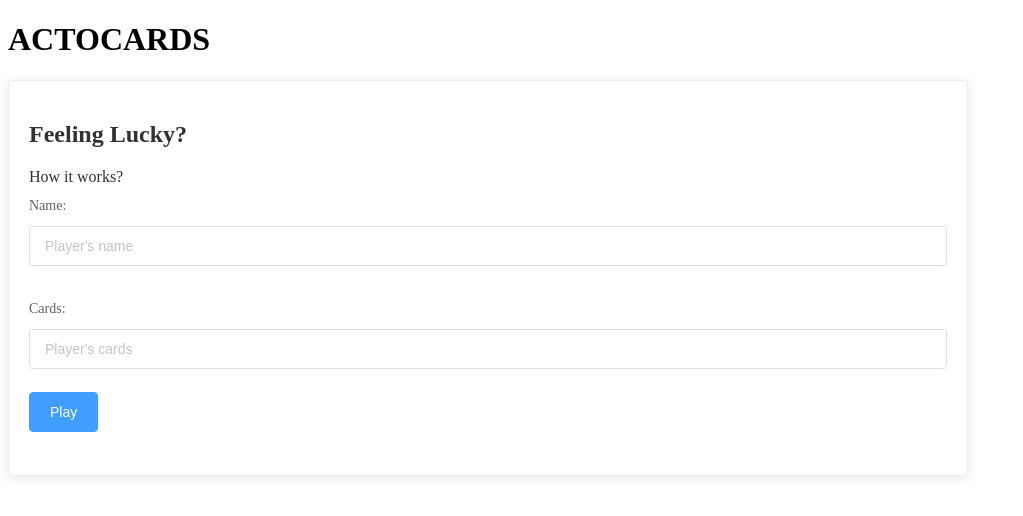
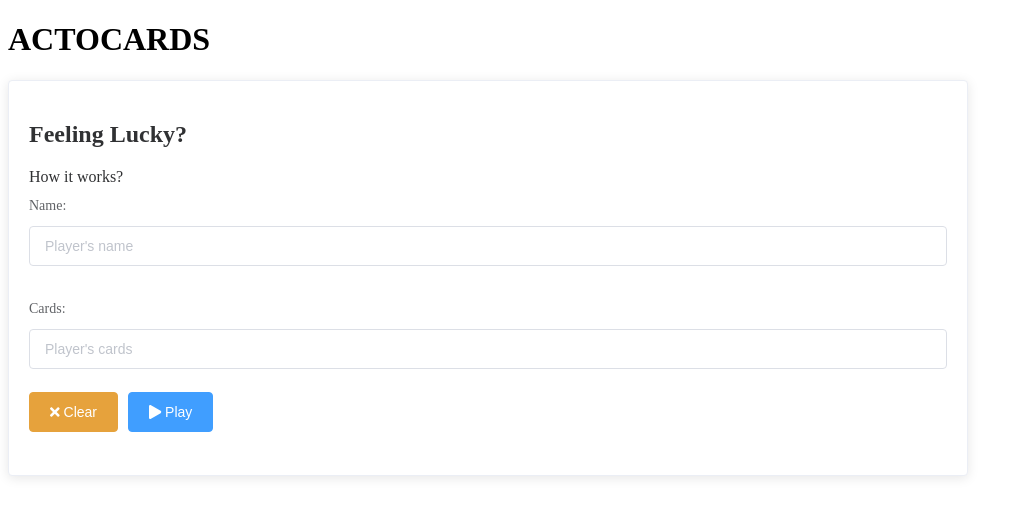
Before and after one commit to guizoxxv/actocards-app, a Vue app: page / in a window 1280 px wide. Shown: the top 516 px of the page, without its empty margins (0-1023 px from the left). Built offline with nearby package versions, Linux system fonts and the light colour scheme.

Commit message:
Implemented validation

```diff
--- a/package.json
+++ b/package.json
@@ -8,13 +8,14 @@
     "lint": "vue-cli-service lint"
   },
   "dependencies": {
+    "@fortawesome/fontawesome-svg-core": "^1.2.35",
+    "@fortawesome/free-solid-svg-icons": "^5.15.3",
+    "@fortawesome/vue-fontawesome": "^2.0.2",
     "axios": "^0.21.1",
     "core-js": "^3.6.5",
     "element-ui": "^2.15.1",
     "tailwindcss": "npm:@tailwindcss/postcss7-compat@^2.1.0",
     "vue": "^2.6.11",
-    "vue-class-component": "^7.2.3",
-    "vue-property-decorator": "^9.1.2",
     "vuex": "^3.4.0"
   },
   "devDependencies": {
--- a/src/App.vue
+++ b/src/App.vue
@@ -11,19 +11,18 @@
 </template>
 
 <script lang="ts">
-import { Component, Vue } from 'vue-property-decorator';
+import Vue from 'vue';
 import 'tailwindcss/tailwind.css';
 import Game from '@/components/Game.vue';
 import Leaderboard from '@/components/Leaderboard.vue';
 import '@/assets/app.scss';
 
-@Component({
+export default Vue.extend({
   components: {
     Game,
-    Leaderboard,
+    // Leaderboard,
   },
-})
-export default class App extends Vue {}
+});
 </script>
 
 <style lang="scss" scoped>
--- a/src/components/Game.vue
+++ b/src/components/Game.vue
@@ -13,8 +13,13 @@
         @close="closeGameInstructionsModal"
       />
     </div>
-    <el-form ref="form" :model="form" @submit.native.prevent="handleSubmit">
-      <el-form-item class="mb-2">
+    <el-form
+      ref="form"
+      :model="form"
+      @input.native="handleInput"
+      @submit.native.prevent="handleSubmit"
+    >
+      <el-form-item :error="errors.name">
         <span slot="label" class="text-sm">Name:</span>
         <el-input
           placeholder="Player's name"
@@ -22,7 +27,7 @@
           required
         />
       </el-form-item>
-      <el-form-item class="mb-5">
+      <el-form-item :error="errors.cards" class="mb-8">
         <span slot="label" class="text-sm">Cards:</span>
         <el-input
           placeholder="Player's cards"
@@ -31,7 +36,16 @@
         />
       </el-form-item>
       <el-form-item class="text-center">
+        <el-button
+          type="warning"
+          native-type="button"
+          @click="clearForm"
+        >
+          <font-awesome-icon icon="times" />
+          Clear
+        </el-button>
         <el-button type="primary" native-type="submit">
+          <font-awesome-icon icon="play" />
           Play
         </el-button>
       </el-form-item>
@@ -40,11 +54,11 @@
 </template>
 
 <script lang="ts">
-import { Component, Vue } from 'vue-property-decorator';
+import Vue from 'vue';
 import GameInstructionsModal from '@/components/GameInstructionsModal.vue';
 import { playRequest } from '@/services/api';
 
-@Component({
+export default Vue.extend({
   components: {
     GameInstructionsModal,
   },
@@ -56,26 +70,47 @@ import { playRequest } from '@/services/api';
         cards: '',
       },
       errors: {
-        name: false,
-        cards: false,
+        active: false,
+        name: '',
+        cards: '',
       },
     };
   },
   methods: {
     async handleSubmit() {
       try {
-        const response = await playRequest(this.$data.form);
+        const response = await playRequest(this.form);
         console.log(response);
       } catch (e) {
         if (e.response.status === 422) {
-          console.log('validation error!');
+          const errorMsgs = e.response.data.errors;
+
+          this.errors = {
+            active: true,
+            name: errorMsgs.name?.[0] || '',
+            cards: errorMsgs.cards?.[0] || '',
+          };
         }
       }
     },
+    handleInput() {
+      if (this.errors.active) {
+        this.errors = {
+          active: false,
+          name: '',
+          cards: '',
+        };
+      }
+    },
+    clearForm() {
+      this.form = {
+        name: '',
+        cards: '',
+      };
+    },
     closeGameInstructionsModal() {
-      this.$data.gameInstructionsDialogVisible = false;
+      this.gameInstructionsDialogVisible = false;
     },
   },
-})
-export default class Game extends Vue {}
+});
 </script>
--- a/src/components/GameEndModal.vue
+++ b/src/components/GameEndModal.vue
@@ -3,8 +3,7 @@
 </template>
 
 <script lang="ts">
-import { Component, Vue } from 'vue-property-decorator';
+import Vue from 'vue';
 
-@Component
-export default class GameEndModal extends Vue {}
+export default Vue.extend({});
 </script>
--- a/src/components/GameInstructionsModal.vue
+++ b/src/components/GameInstructionsModal.vue
@@ -41,9 +41,9 @@
 </template>
 
 <script lang="ts">
-import { Component, Vue } from 'vue-property-decorator';
+import Vue from 'vue';
 
-@Component({
+export default Vue.extend({
   props: {
     visible: Boolean,
   },
@@ -52,6 +52,5 @@ import { Component, Vue } from 'vue-property-decorator';
       this.$emit('close');
     },
   },
-})
-export default class GameInstructionsModal extends Vue {}
+});
 </script>
--- a/src/components/Leaderboard.vue
+++ b/src/components/Leaderboard.vue
@@ -32,9 +32,9 @@
 </template>
 
 <script lang="ts">
-import { Component, Vue } from 'vue-property-decorator';
+import Vue from 'vue';
 
-@Component({
+export default Vue.extend({
   data() {
     return {
       tableData: [
@@ -59,10 +59,5 @@ import { Component, Vue } from 'vue-property-decorator';
       ],
     };
   },
-})
-export default class Leaderboard extends Vue {}
+});
 </script>
-
-<style lang="scss" scoped>
-//
-</style>
--- a/src/main.ts
+++ b/src/main.ts
@@ -2,8 +2,16 @@ import Vue from 'vue';
 import ElementUI from 'element-ui';
 import 'element-ui/lib/theme-chalk/index.css';
 import axios from 'axios';
+import { library } from '@fortawesome/fontawesome-svg-core';
+import { faPlay, faTimes } from '@fortawesome/free-solid-svg-icons';
+import { FontAwesomeIcon } from '@fortawesome/vue-fontawesome';
 import store from './store';
 import App from './App.vue';
+
+library.add(faPlay);
+library.add(faTimes);
+
+Vue.component('font-awesome-icon', FontAwesomeIcon);
 
 Vue.config.productionTip = false;
 
```
Also changed, not shown: 1 other file (tests, documents, lock files or other folders).
